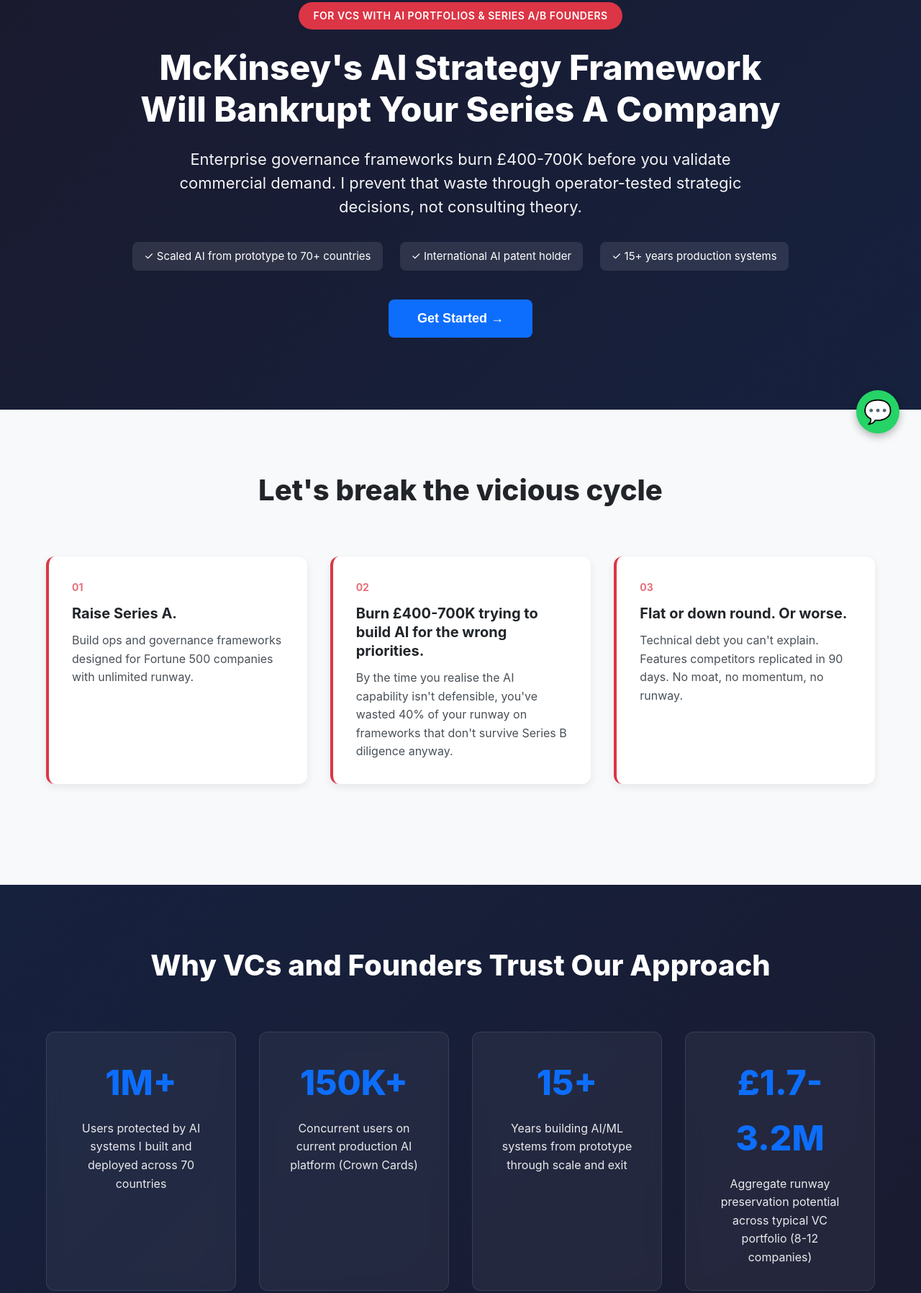
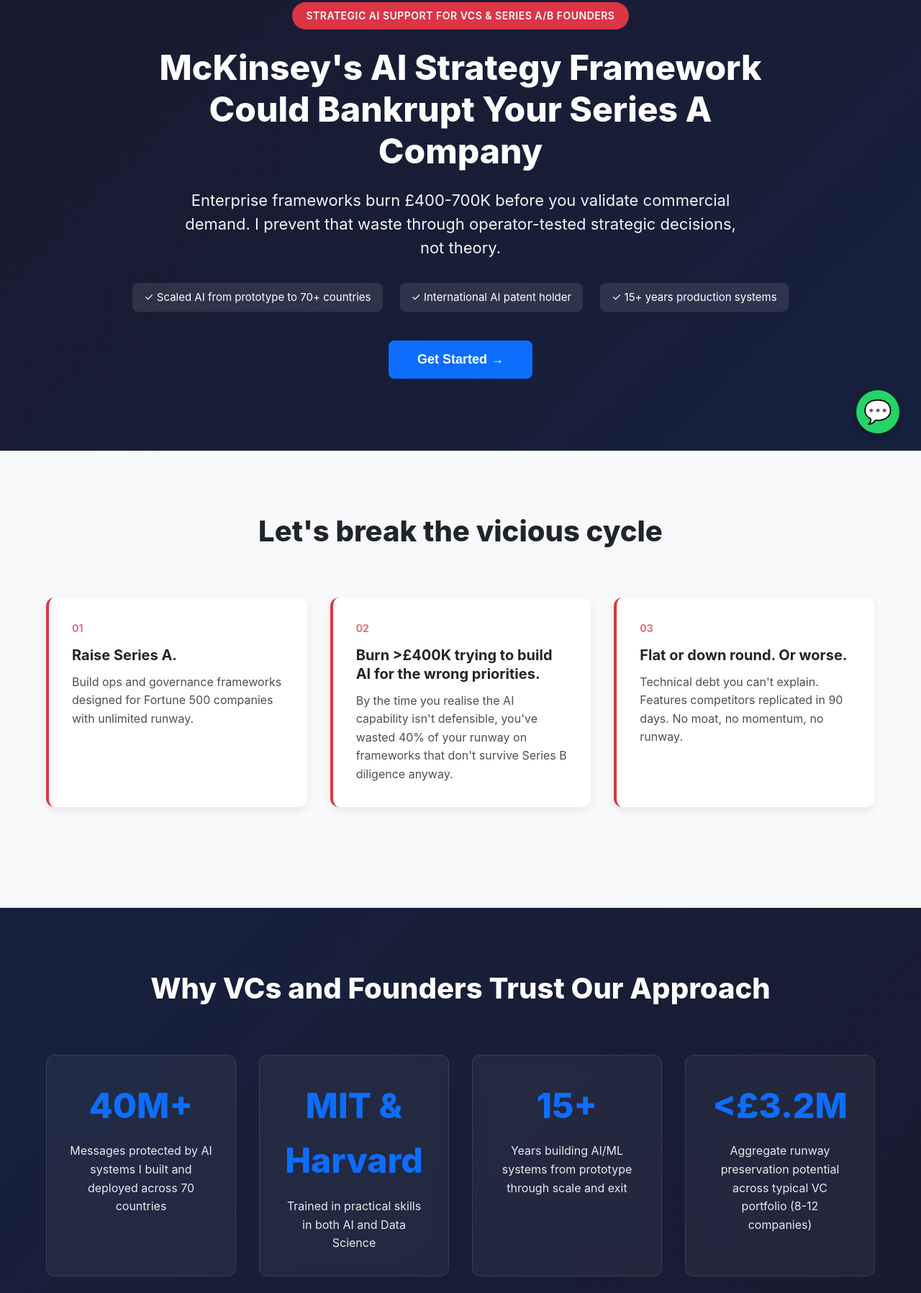
Before and after one commit to MeowMeowMax/HenryPlatten.com, a plain HTML site: page index.html in a window 1280 px wide. Shown: the part 168-1964 px from the top of the page at 72% size. Drawn offline with Linux system fonts and the light colour scheme.

Commit message:
Update index.html

```diff
--- a/index.html
+++ b/index.html
@@ -1213,13 +1213,13 @@
 <!-- HERO SECTION -->
 <section class="hero">
     <div class="container">
-        <div class="problem-flag">For VCs with AI portfolios & Series A/B founders</div>
-
-        <h1>McKinsey's AI Strategy Framework Will Bankrupt Your Series A Company</h1>
+        <div class="problem-flag">Strategic AI Support for VCs & Series A/B founders</div>
+
+        <h1>McKinsey's AI Strategy Framework Could Bankrupt Your Series A Company</h1>
 
         <p class="hero-subhead">
-            Enterprise governance frameworks burn £400-700K before you validate commercial demand.
-            I prevent that waste through operator-tested strategic decisions, not consulting theory.
+            Enterprise frameworks burn £400-700K before you validate commercial demand.
+            I prevent that waste through operator-tested strategic decisions, not theory.
         </p>
 
         <div class="credibility-markers">
@@ -1246,7 +1246,7 @@
 
             <div class="problem-card">
                 <div class="problem-number">02</div>
-                <h3>Burn £400-700K trying to build AI for the wrong priorities.</h3>
+                <h3>Burn >£400K trying to build AI for the wrong priorities.</h3>
                 <p>By the time you realise the AI capability isn't defensible, you've wasted 40% of your runway on frameworks that don't survive Series B diligence anyway.</p>
             </div>
 
@@ -1266,13 +1266,13 @@
 
         <div class="credibility-grid">
             <div class="credibility-card">
-                <div class="stat">1M+</div>
-                <p>Users protected by AI systems I built and deployed across 70 countries</p>
+                <div class="stat">40M+</div>
+                <p>Messages protected by AI systems I built and deployed across 70 countries</p>
             </div>
 
             <div class="credibility-card">
-                <div class="stat">150K+</div>
-                <p>Concurrent users on current production AI platform (Crown Cards)</p>
+                <div class="stat">MIT & Harvard</div>
+                <p>Trained in practical skills in both AI and Data Science</p>
             </div>
 
             <div class="credibility-card">
@@ -1281,7 +1281,7 @@
             </div>
 
             <div class="credibility-card">
-                <div class="stat">£1.7-3.2M</div>
+                <div class="stat"><£3.2M</div>
                 <p>Aggregate runway preservation potential across typical VC portfolio (8-12 companies)</p>
             </div>
         </div>
@@ -1291,7 +1291,7 @@
                 <strong>Regulatory Experience:</strong> ICO sandbox participation, Online Safety Act contribution, Global Regulators
             </div>
             <div class="credential-item">
-                <strong>Technical Credentials:</strong> International patent holder (Emotion AI), MIT/Harvard AI education, production LLM systems
+                <strong>Technical Credentials:</strong> Design, build, and deploy production LLM systems, Gen AI, Agentic AI
             </div>
             <div class="credential-item">
                 <strong>Strategic Advisory:</strong> VC fund investment evaluation, governance lead, multiple board advisory roles
@@ -1328,7 +1328,7 @@
                            class="role-slider">
                 </div>
 
-                <p class="current-view">Currently showing: <strong id="currentView">All Capabilities</strong></p>
+                <p class="current-view">Currently showing: <strong id="currentView">All Solutions</strong></p>
             </div>
 
             <!-- This heading should be OUTSIDE the support-grids -->
```
